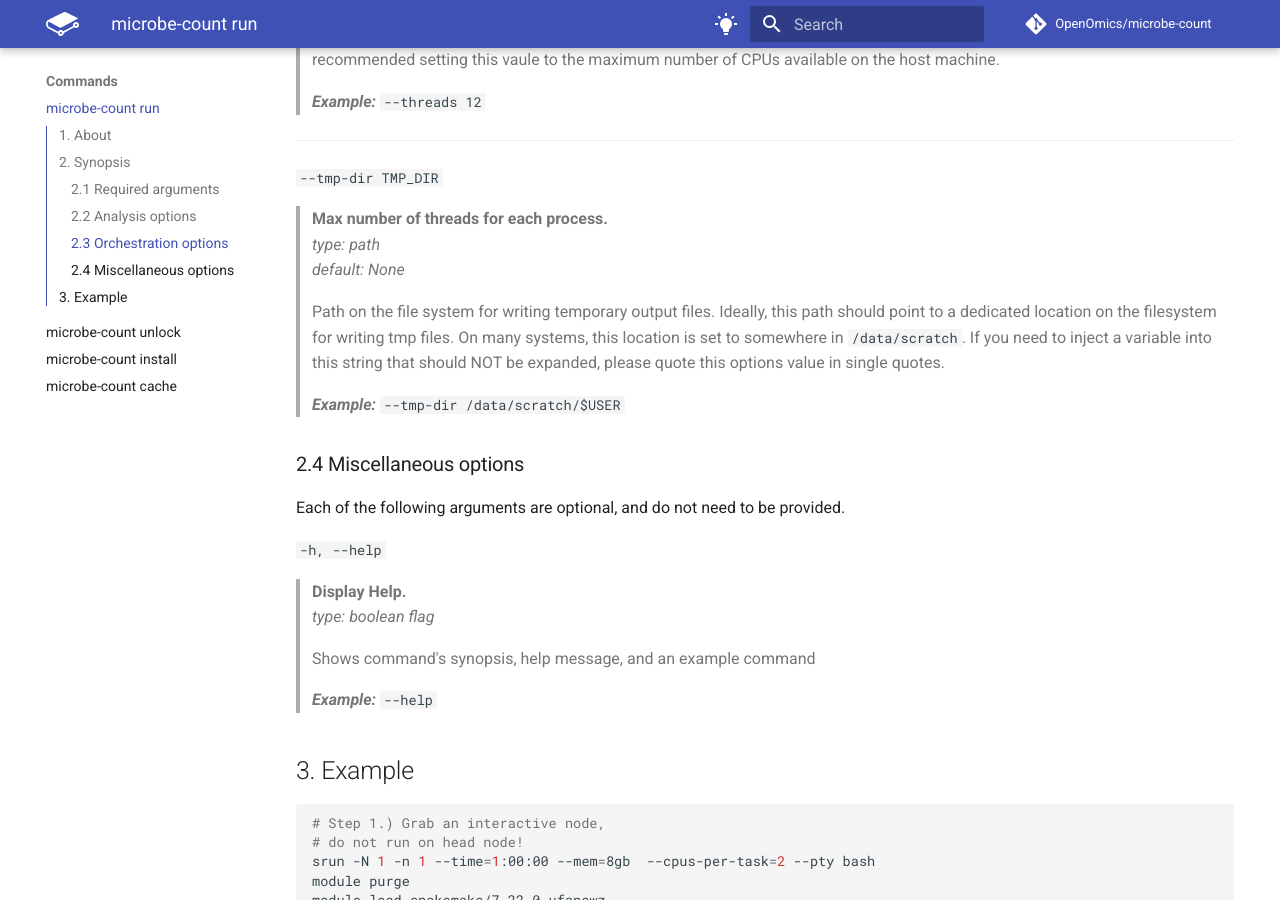
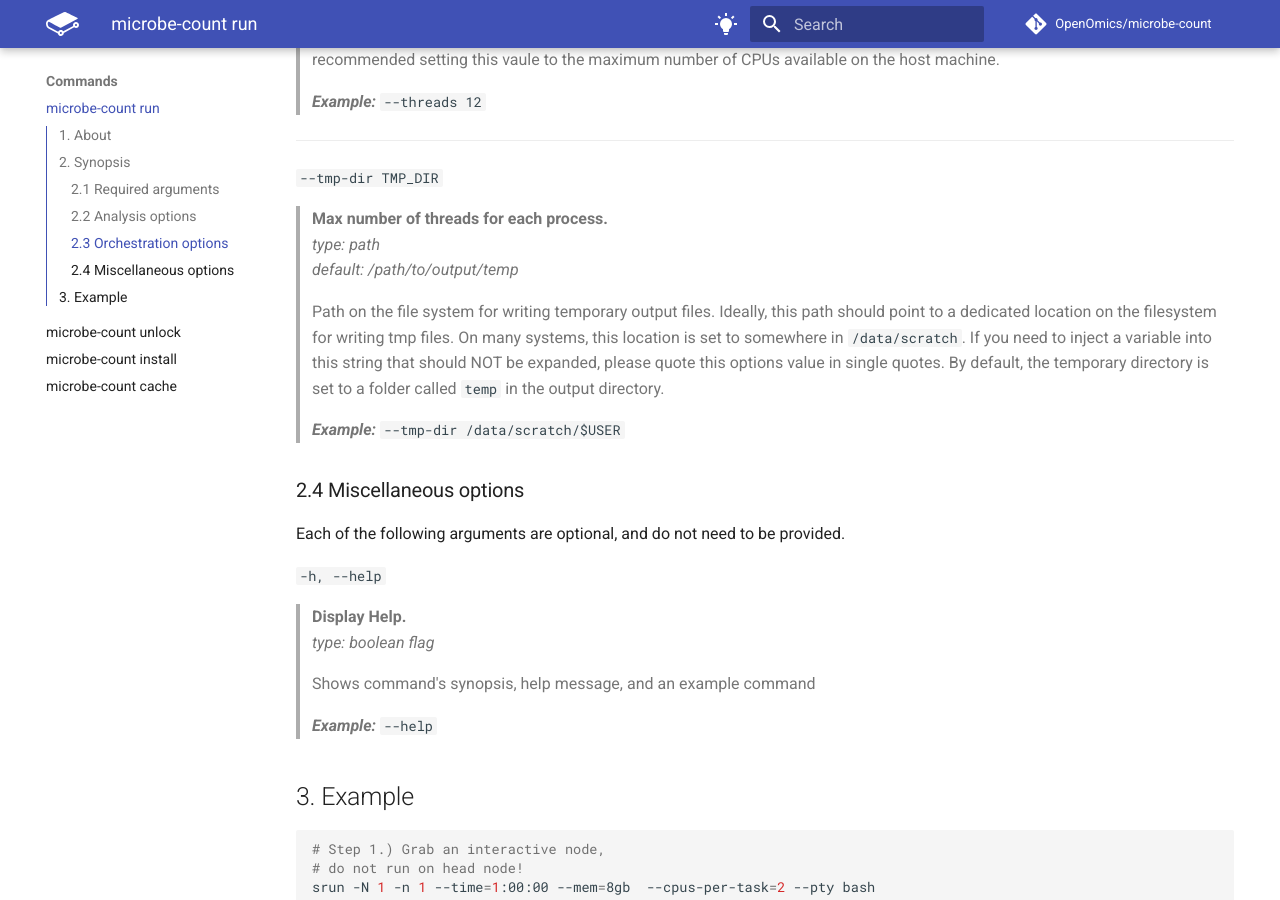
Before and after one commit to OpenOmics/microbe-count, an MkDocs documentation site: the page built from docs/usage/run.md, in a window 1280 px wide and 900 px high, scrolled down 4265 px. Built offline with MkDocs 1.6.1 and Material for MkDocs 9.7.7, drawn with Linux system fonts in a browser that asks for light colours; comment, search, counter and statistics services are not loaded; the version menu is left out.

Commit message:
fix: updating path to temp directory due to bind path issue.

```diff
--- a/docs/usage/run.md
+++ b/docs/usage/run.md
@@ -151,9 +151,9 @@ Each of the following arguments are optional, and do not need to be provided.
   `--tmp-dir TMP_DIR`
 > **Max number of threads for each process.**
 > *type: path*
-> *default: None*
+> *default: /path/to/output/temp*
 >
-> Path on the file system for writing temporary output files. Ideally, this path should point to a dedicated location on the filesystem for writing tmp files. On many systems, this location is set to somewhere in `/data/scratch`. If you need to inject a variable into this string that should NOT be expanded, please quote this options value in single quotes.
+> Path on the file system for writing temporary output files. Ideally, this path should point to a dedicated location on the filesystem for writing tmp files. On many systems, this location is set to somewhere in `/data/scratch`. If you need to inject a variable into this string that should NOT be expanded, please quote this options value in single quotes. By default, the temporary directory is set to a folder called `temp` in the output directory.
 >
 > ***Example:*** `--tmp-dir /data/scratch/$USER`
 
```
Also changed, not shown: 1 other file.
